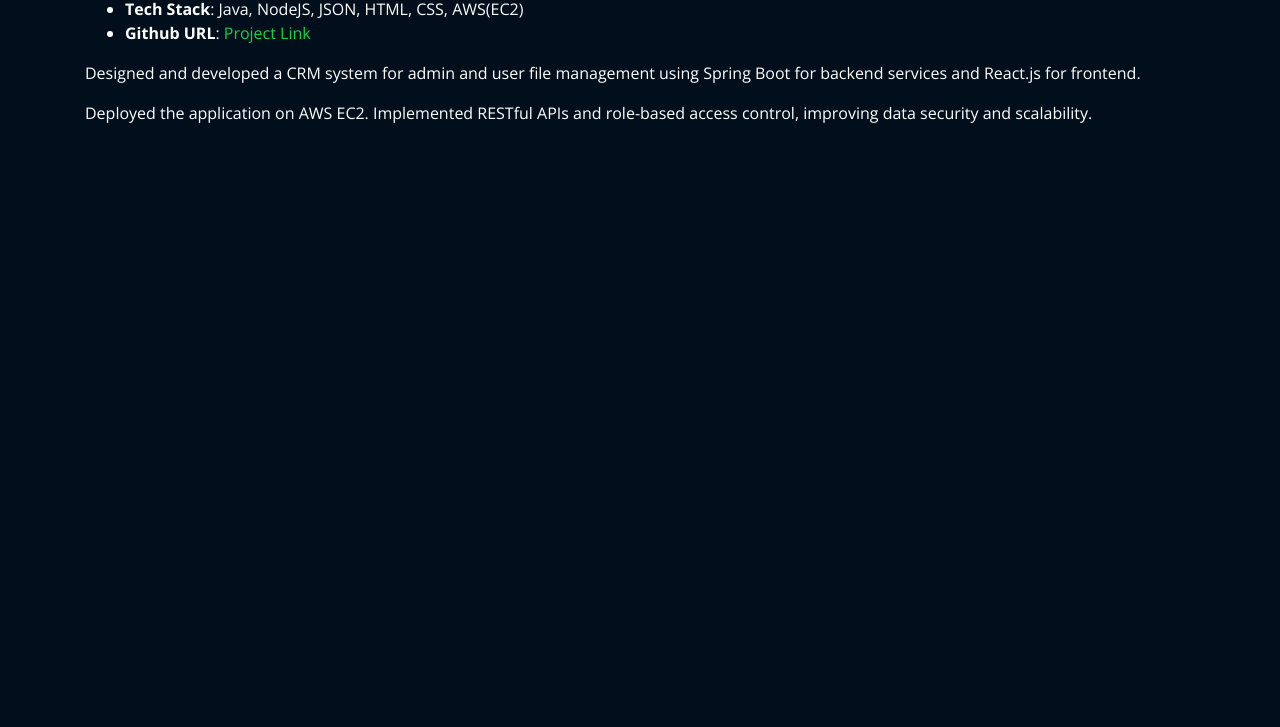
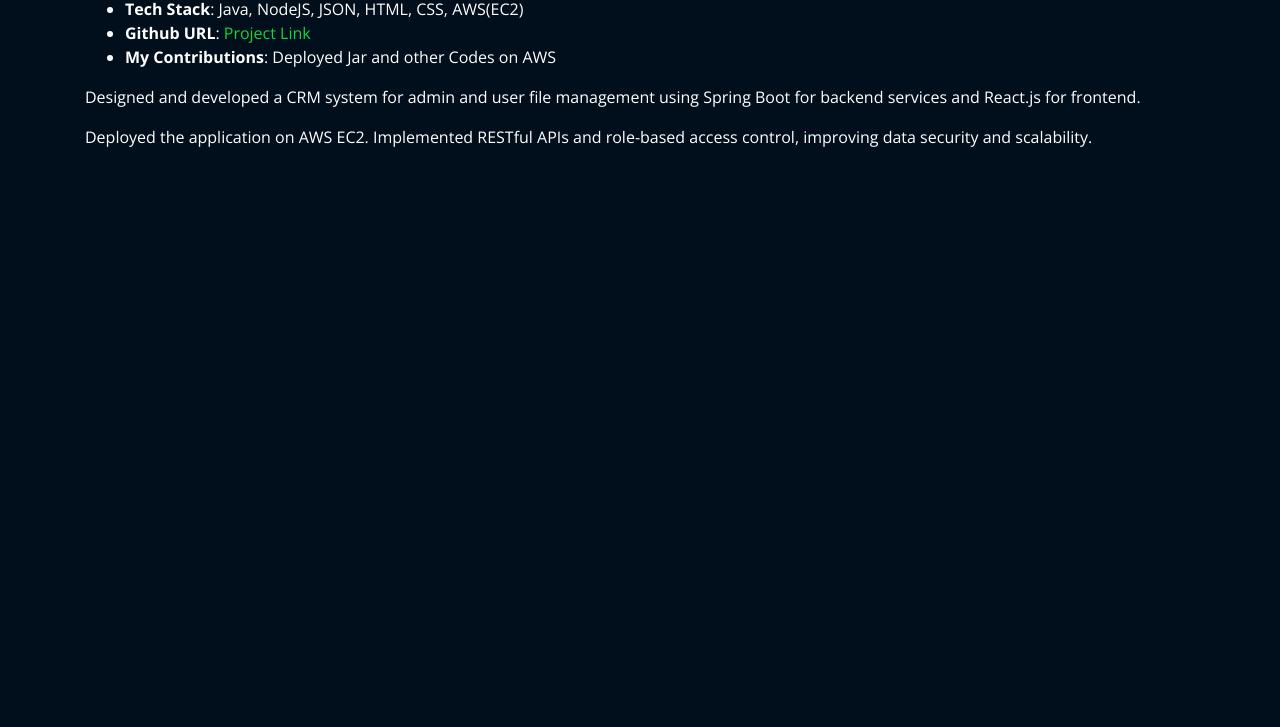
Before and after one commit to madddx/Portfolio-Website, a plain HTML site: page projects/Aws proj.html in a window 1280 px wide. Shown: the part 73-800 px from the top of the page. Drawn offline with nearby package versions, Linux system fonts and the light colour scheme; files whose address does not match are found by name.

Commit message:
Update Aws proj.html

```diff
--- a/projects/Aws proj.html
+++ b/projects/Aws proj.html
@@ -47,6 +47,7 @@
               <ul>
                 <li><strong>Tech Stack</strong>: Java, NodeJS, JSON, HTML, CSS, AWS(EC2)</li>
                 <li><strong>Github URL</strong>: <a href="https://github.com/madddx/CRMCloudPush" target="_blank">Project Link</a></li>
+                <li><strong>My Contributions</strong>: Deployed Jar and other Codes on AWS </li>
               </ul>
 
               <p>
```
